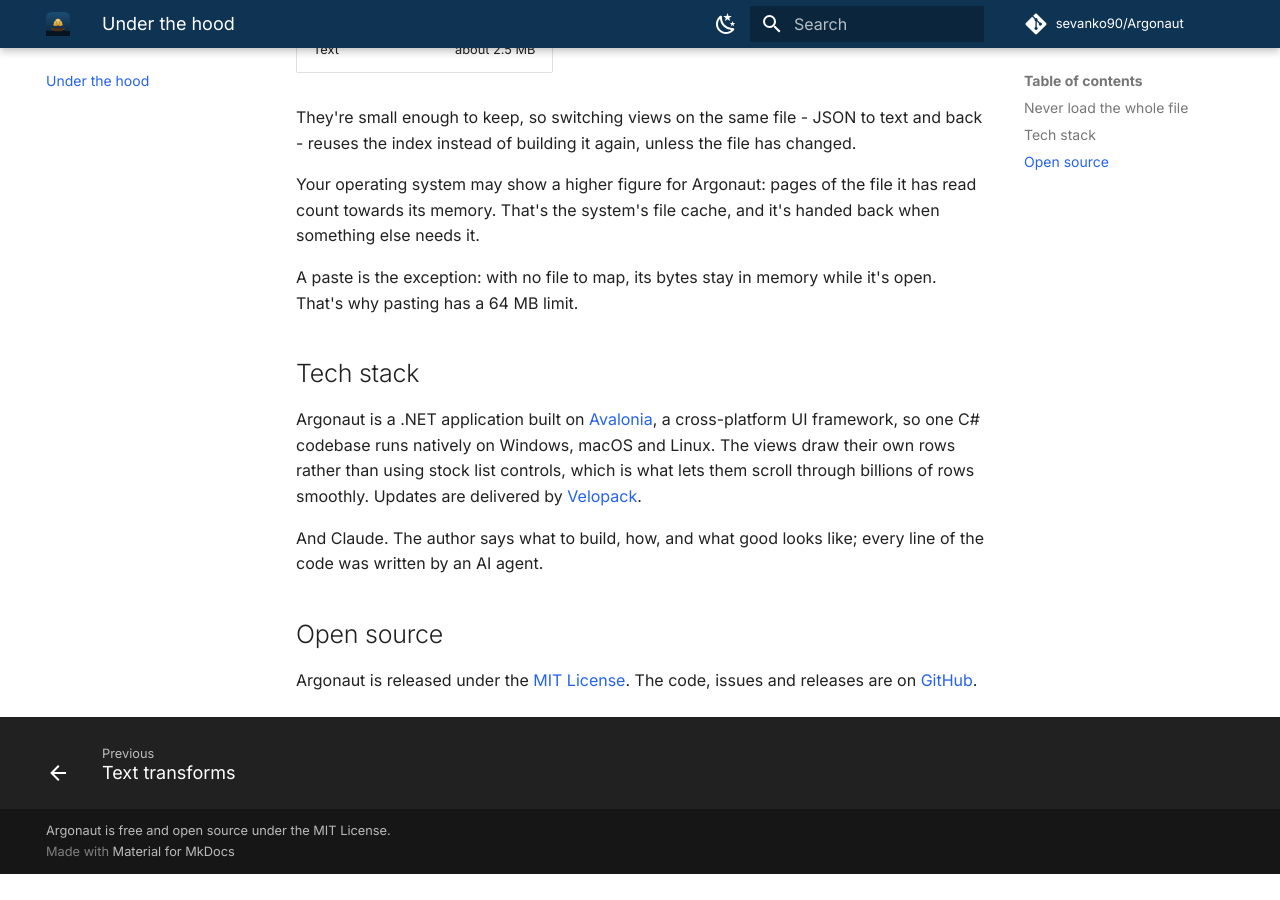
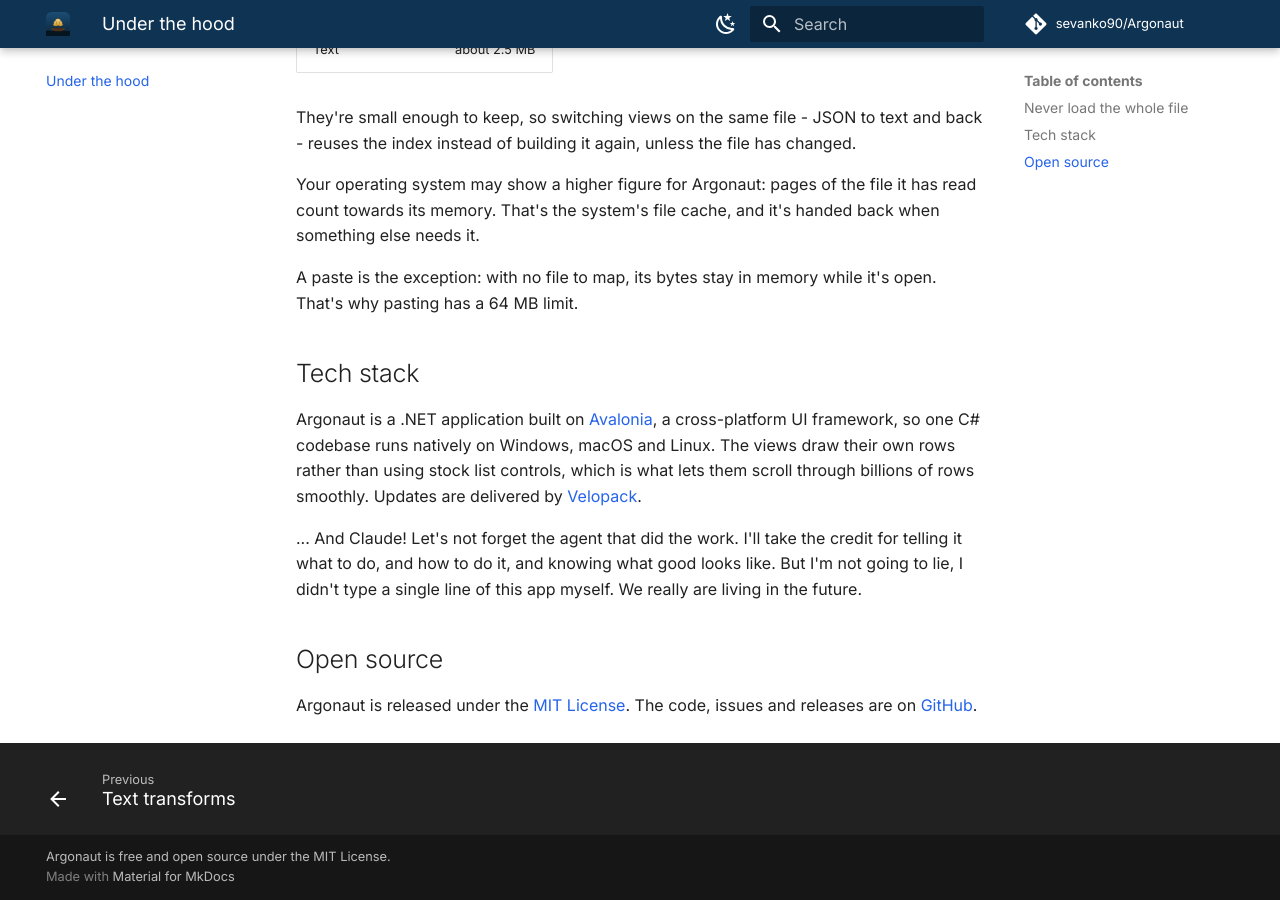
Before and after one commit to sevanko90/Argonaut, an MkDocs documentation site: the page built from website/docs/under-the-hood.md, in a window 1280 px wide and 900 px high, scrolled down 548 px. Built offline with MkDocs 1.6.1 and Material for MkDocs 9.7.7, drawn with Linux system fonts in a browser that asks for light colours; comment, search, counter and statistics services are not loaded; before the commit the page ends 1422 px from its top, so only the background shows below that.

Commit message:
Website: drop the macOS reinstall note; the Claude paragraph as written
Co-Authored-By: Claude Opus 5.5 <noreply@anthropic.com>

```diff
--- a/website/docs/under-the-hood.md
+++ b/website/docs/under-the-hood.md
@@ -31,8 +31,9 @@ framework, so one C# codebase runs natively on Windows, macOS and Linux. The vie
 rows rather than using stock list controls, which is what lets them scroll through billions of
 rows smoothly. Updates are delivered by [Velopack](https://velopack.io/).
 
-And Claude. The author says what to build, how, and what good looks like; every line of the code
-was written by an AI agent.
+... And Claude! Let's not forget the agent that did the work. I'll take the credit for telling it
+what to do, and how to do it, and knowing what good looks like. But I'm not going to lie, I didn't
+type a single line of this app myself. We really are living in the future.
 
 ## Open source
 
```
Also changed, not shown: website/docs/download.md (+0 -6 lines).
